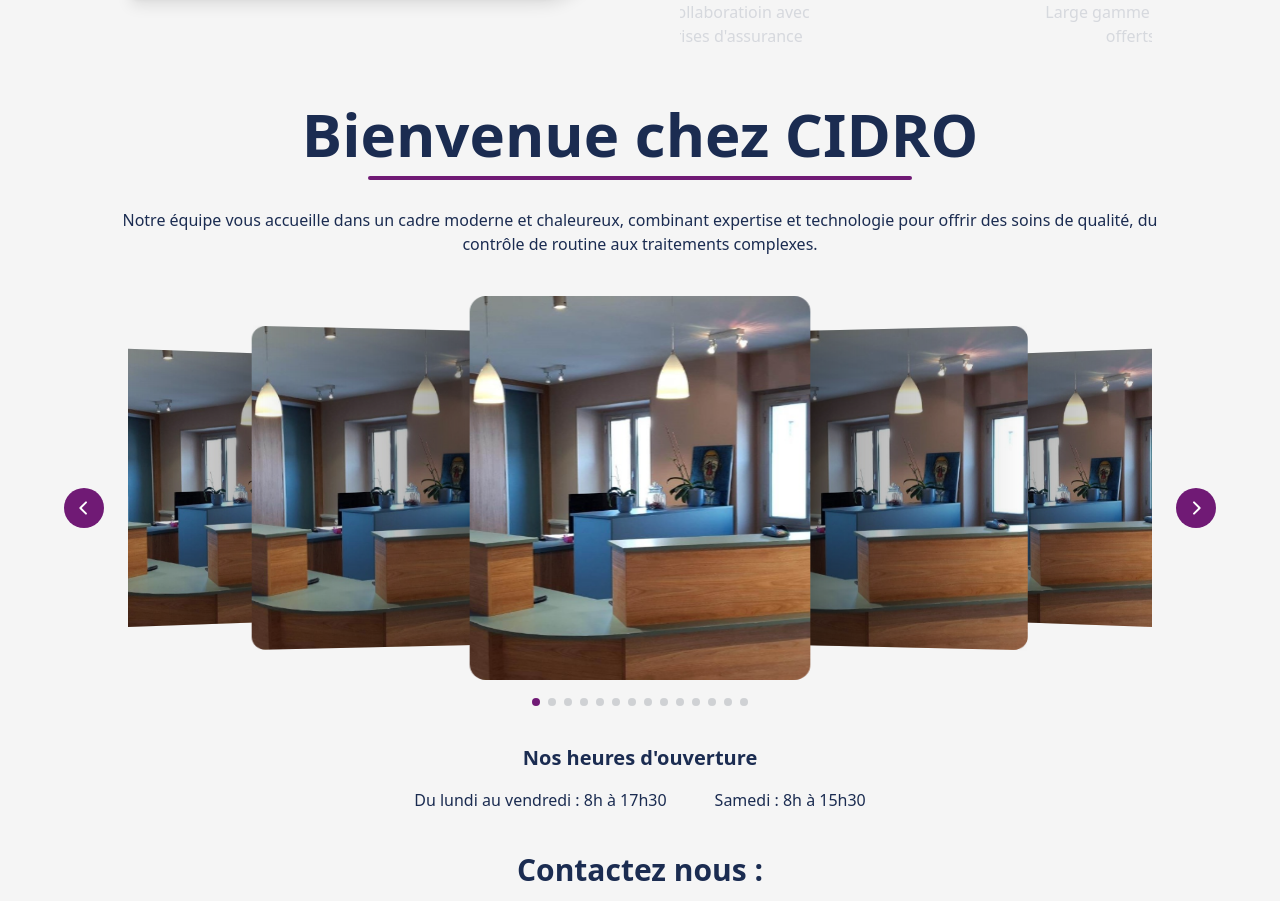
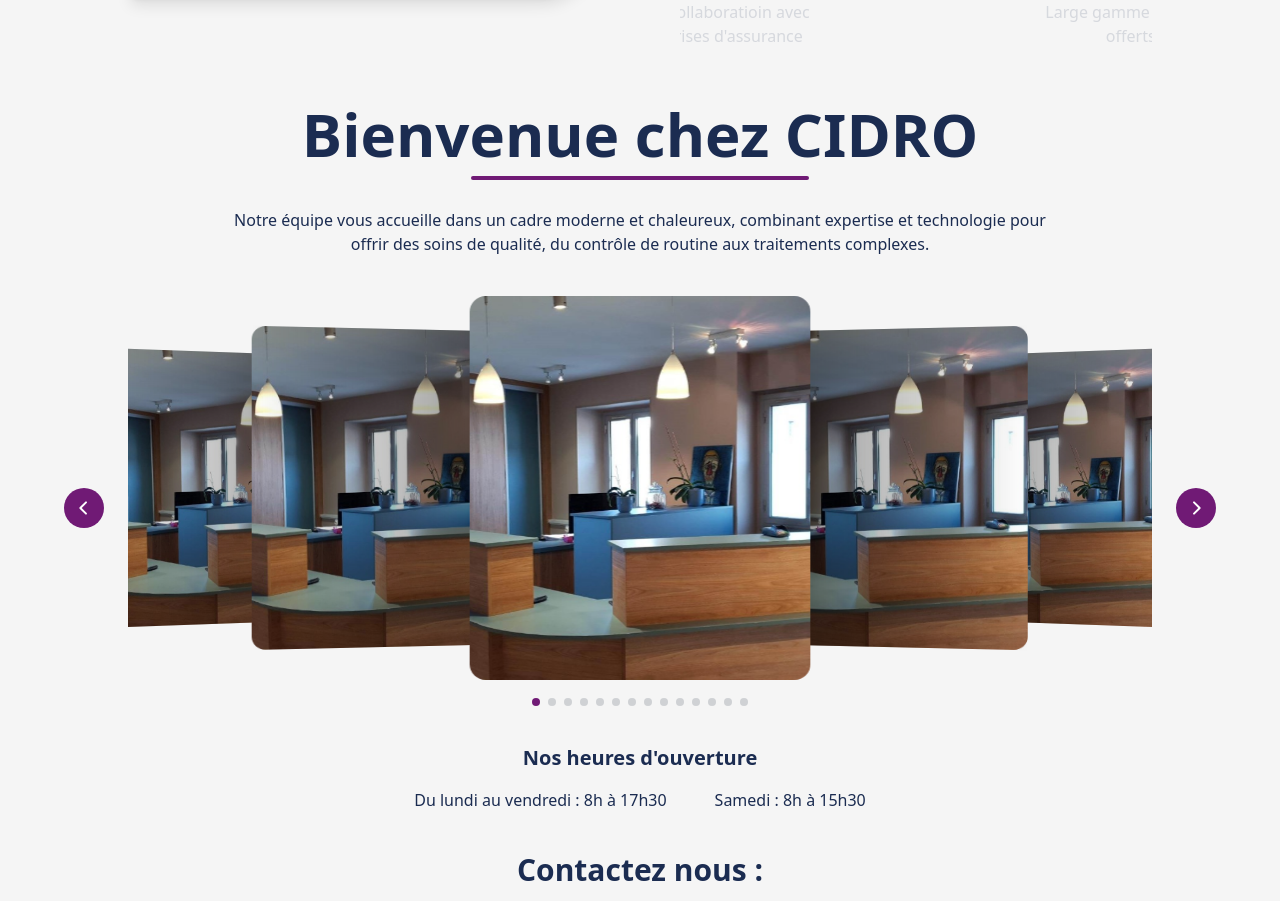
Before and after one commit to Njaka91/Cidro, a React (Vite) app: page / in a window 1280 px wide. Shown: the part 3342-4243 px from the top of the page. Built offline with nearby package versions, Linux system fonts and the light colour scheme.

Commit message:
recommit

```diff
--- a/src/components/TitleTexte.jsx
+++ b/src/components/TitleTexte.jsx
@@ -1,17 +1,19 @@
 // eslint-disable-next-line react/prop-types
-const TitleTexte = ({title, text}) => {
+const TitleTexte = ({ title, text }) => {
   return (
-    <div className="flex flex-col justify-center px-6 mt-12 text-[#1B2C51]
+    <div
+      className="flex flex-col justify-center px-6 mt-12 text-[#1B2C51]
     md:px-8
       lg:px-24
-      xl-px-40">
+      xl-px-40"
+    >
       <div className=" flex flex-col text-center items-center text-6xl font-extrabold ">
-        <span>{title}</span>
-        <div className="bg-fuchsia-900 w-1/2 h-1 rounded-full mt-3" />
+        <div className="flex flex-col items-center">
+          <span>{title}</span>
+          <div className="bg-fuchsia-900 w-1/2 h-1 rounded-full mt-3" />
+        </div>
       </div>
-      <span className="text-center mt-7">
-        {text}
-      </span>
+      <span className="text-center mt-7 mx-32">{text}</span>
     </div>
   );
 };
```
